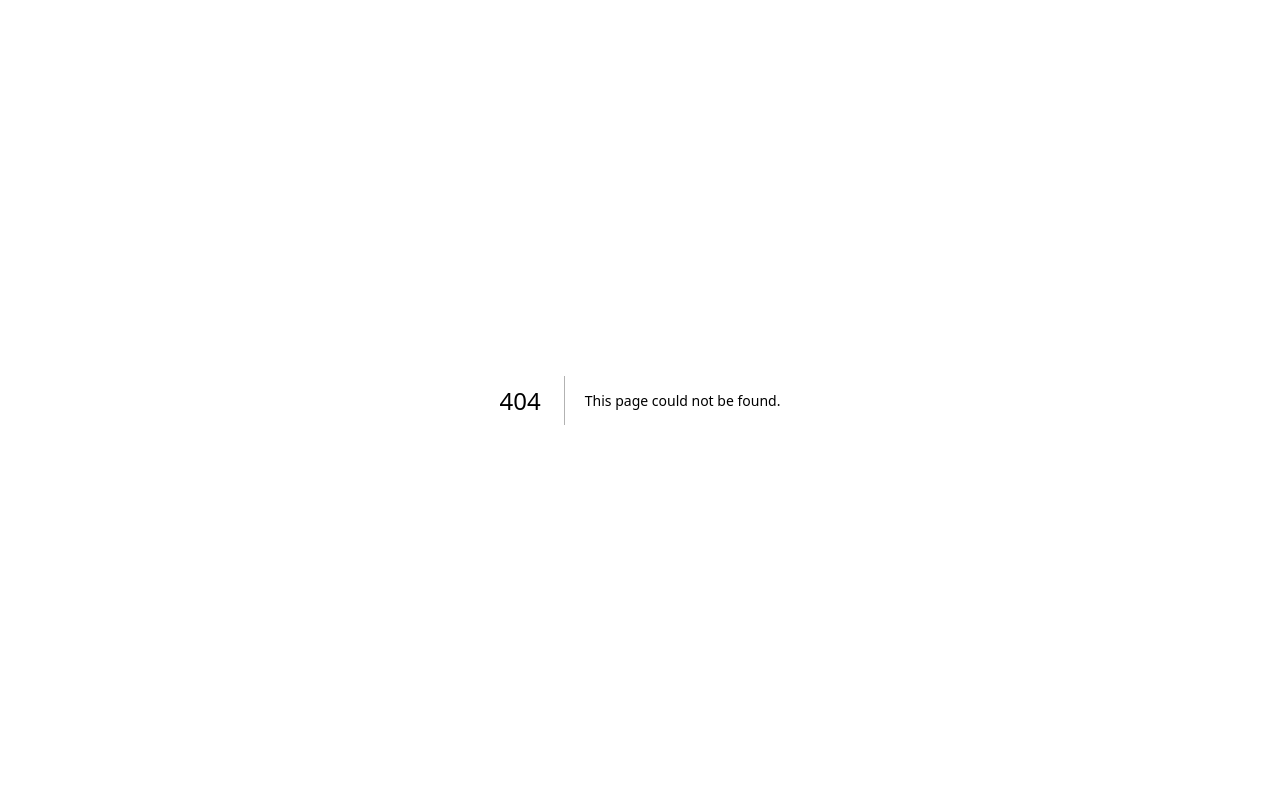
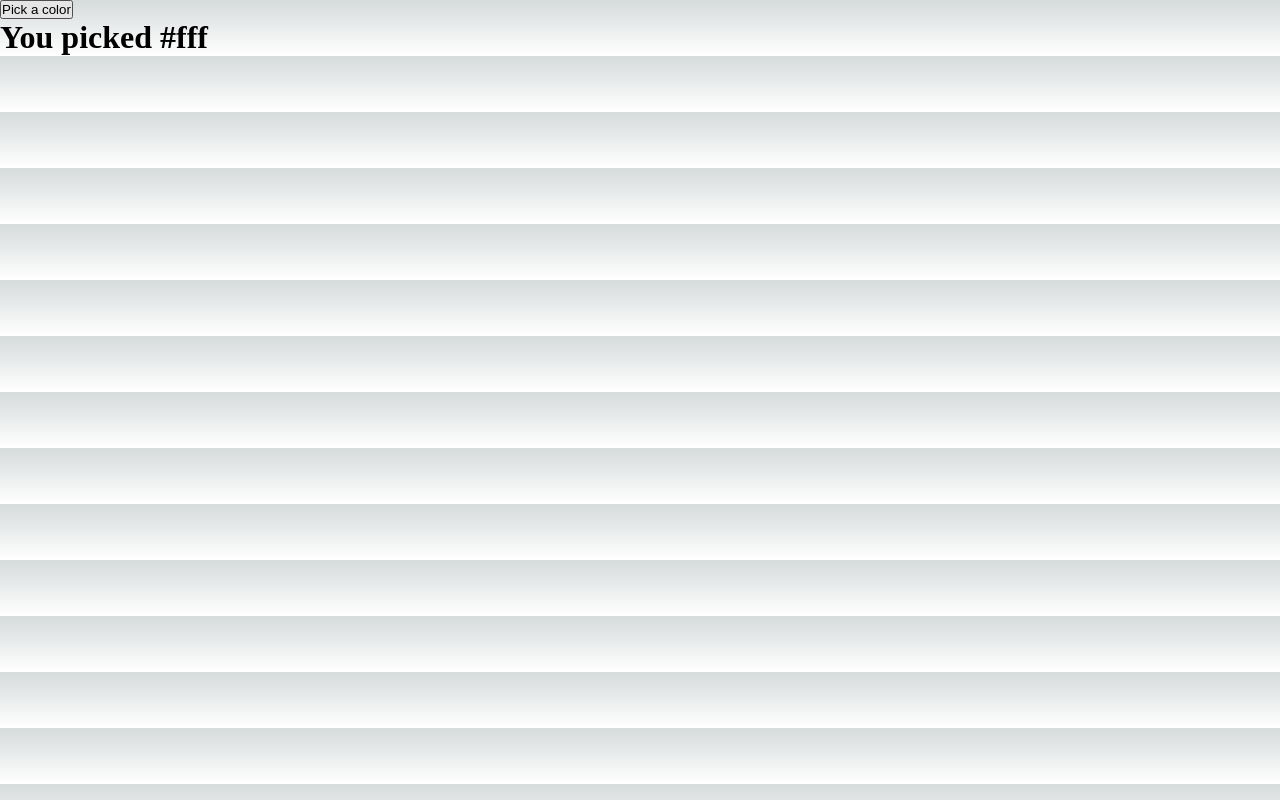
Before and after one commit to yaffleria/learn-next, a Next.js app: page /practical-react/color-picker in a window 1280 px wide. Before the commit this address had no page. Built offline with nearby package versions, Linux system fonts and the light colour scheme.

Commit message:
Feat: color-picker

```diff
--- /dev/null
+++ b/src/pages/practical-react/color-picker.tsx
@@ -0,0 +1,32 @@
+import { NextPage } from "next";
+import dynamic from "next/dynamic";
+import { useState } from "react";
+
+const ChromePicker = dynamic(
+  () => import("react-color").then((mod) => mod.ChromePicker),
+  {
+    ssr: false,
+  }
+);
+
+const ColorPickerPage: NextPage = () => {
+  const [color, setColor] = useState<string>("#fff");
+  const [showColorPicker, setShowColorPicker] = useState<boolean>(false);
+
+  return (
+    <div>
+      <button onClick={() => setShowColorPicker(!showColorPicker)}>
+        {showColorPicker ? "Close color picker" : "Pick a color"}
+      </button>
+      {showColorPicker && (
+        <ChromePicker
+          color={color}
+          onChange={(updatedColor) => setColor(updatedColor.hex)}
+        />
+      )}
+      <h1>You picked {color}</h1>
+    </div>
+  );
+};
+
+export default ColorPickerPage;
```
